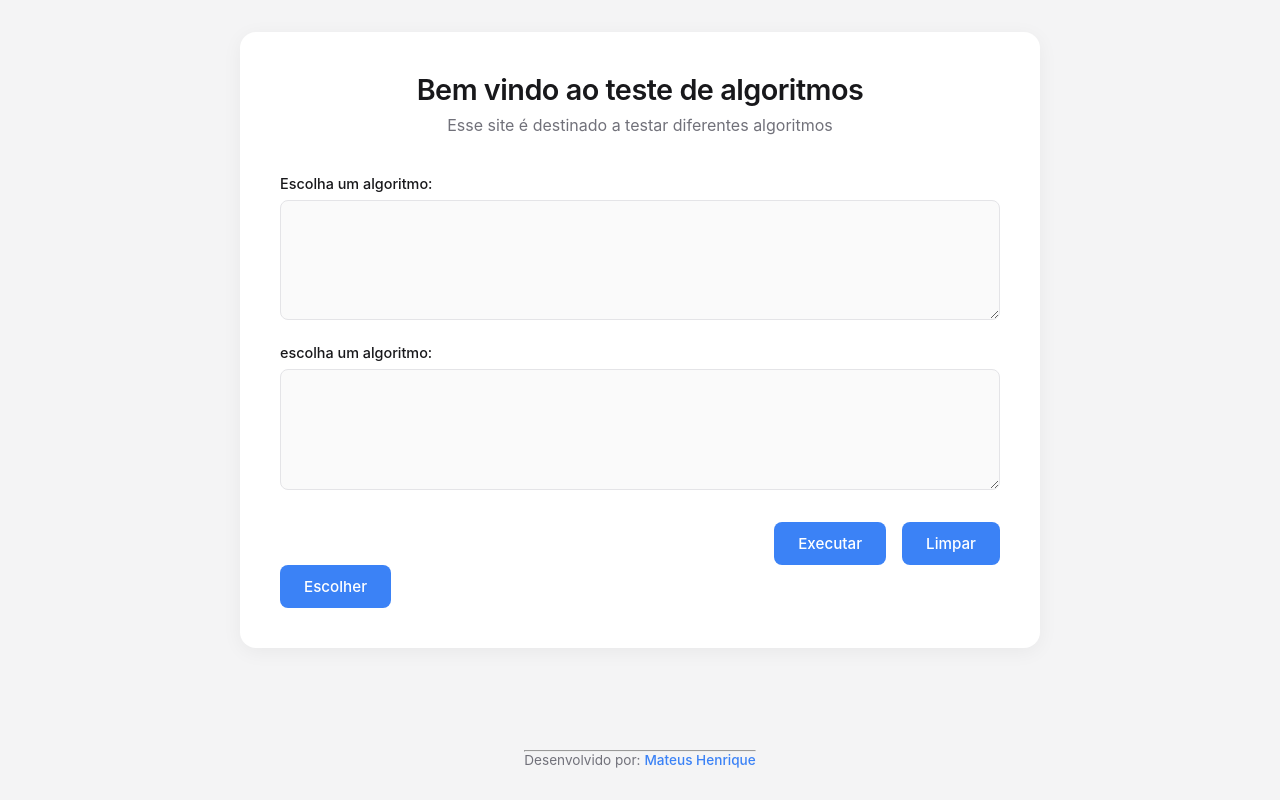
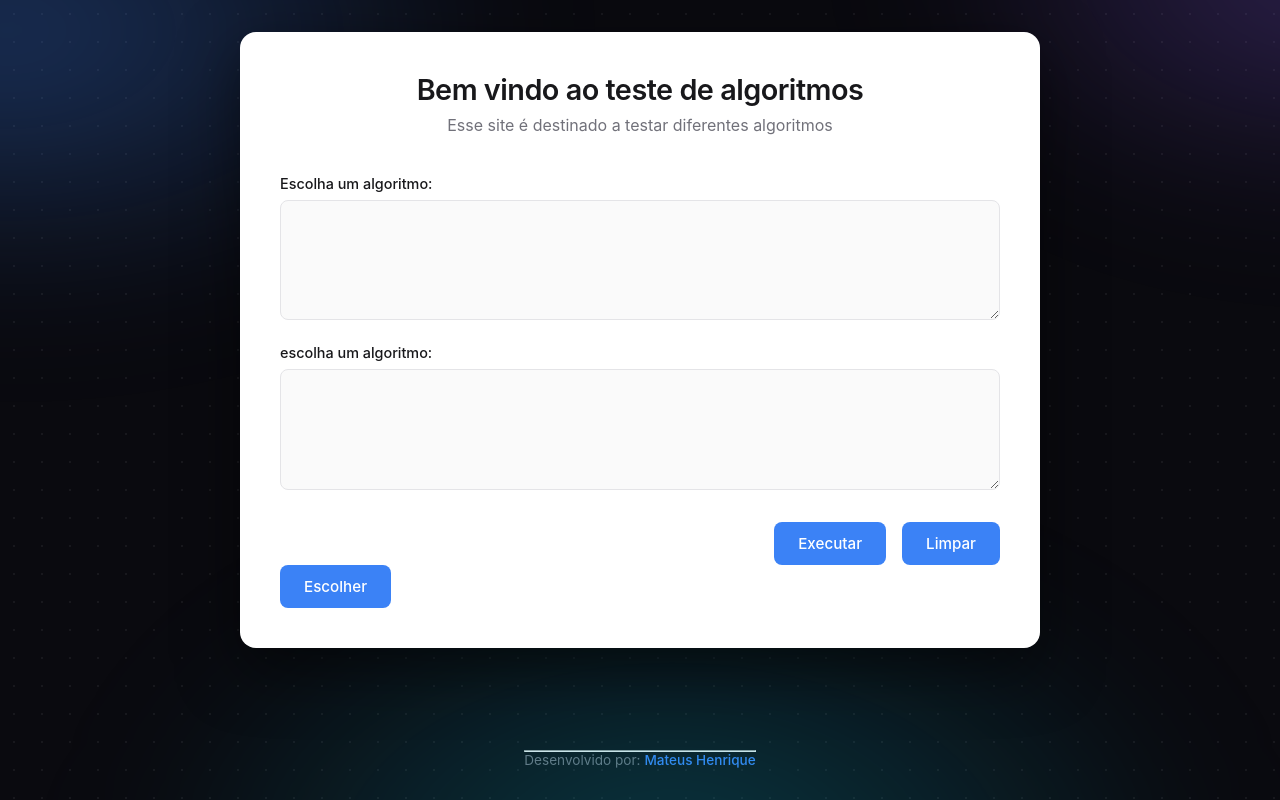
Before and after one commit to teus123321/teste-de-algoritmos, a plain HTML site: page index.html in a window 1280 px wide. Drawn offline with Linux system fonts and the light colour scheme.

Commit message:
Mudanças no visual de fundo do site

```diff
--- a/styles/main.css
+++ b/styles/main.css
@@ -1,20 +1,23 @@
-/*  VARIÁVEIS DE CORES E FONTES*/
 :root {
-    --bg-color: #f4f4f5; /* Cinza bem claro para o fundo */
-    --card-bg: #ffffff;  /* Fundo branco para o container principal */
+    --bg-color: #0a0a0f;      /* preto azulado, não preto puro */
+    --card-bg: #ffffff;
     --text-main: #18181b;
     --text-muted: #71717a;
-    --primary-color: #3b82f6; /* Azul moderno */
+    --primary-color: #3b82f6;
     --primary-hover: #2563eb;
     --secondary-color: #e4e4e7;
     --secondary-hover: #d4d4d8;
     --border-color: #e4e4e7;
 
+    --bg-accent-1: #3b82f6; /* azul */
+    --bg-accent-2: #8b5cf6; /* violeta */
+    --bg-accent-3: #06b6d4; /* ciano */
+    --grid-line: rgba(255, 255, 255, 0.06);
+
     --font-sans: 'Inter', system-ui, sans-serif;
-    --font-code: 'Fira Code', monospace; /* Fonte com estilo de programação */
+    --font-code: 'Fira Code', monospace;
 }
 
-/*  RESET DE ESTILOS */
 * {
     margin: 0;
     padding: 0;
@@ -31,14 +34,54 @@ body {
     justify-content: center;
     min-height: 100vh;
     padding: 2rem 1rem;
+    position: relative;
+    overflow-x: hidden;
+}
+
+/* grade de pontos, agora visível contra o fundo escuro */
+body::before {
+    content: "";
+    position: fixed;
+    inset: 0;
+    background-image: radial-gradient(var(--grid-line) 1px, transparent 1px);
+    background-size: 28px 28px;
+    z-index: 0;
+    pointer-events: none;
+}
+
+/* glows neon animados */
+body::after {
+    content: "";
+    position: fixed;
+    inset: -20%;
+    z-index: 0;
+    pointer-events: none;
+    background:
+        radial-gradient(38% 32% at 15% 20%, rgba(59, 130, 246, 0.35), transparent 70%),
+        radial-gradient(32% 28% at 85% 15%, rgba(139, 92, 246, 0.30), transparent 70%),
+        radial-gradient(42% 38% at 50% 90%, rgba(6, 182, 212, 0.28), transparent 70%);
+    filter: blur(70px);
+    animation: drift 18s ease-in-out infinite alternate;
+}
+
+@keyframes drift {
+    0%   { transform: translate(0, 0) scale(1); }
+    50%  { transform: translate(3%, -2%) scale(1.1); }
+    100% { transform: translate(-3%, 2%) scale(1); }
 }
 
 .container {
+    position: relative;
+    z-index: 1;
     background-color: var(--card-bg);
     width: 100%;
-    max-width: 800px; /* Largura agradável para ler código */
+    max-width: 800px;
     padding: 2.5rem;
     border-radius: 16px;
-    box-shadow: 0 4px 20px rgba(0, 0, 0, 0.05); /* Sombra suave para destacar do fundo */
+    box-shadow: 0 20px 60px rgba(0, 0, 0, 0.5); /* sombra mais forte pro contraste com o fundo escuro */
     margin-bottom: 2rem;
 }
+
+@media (prefers-reduced-motion: reduce) {
+    body::after { animation: none; }
+}
```
